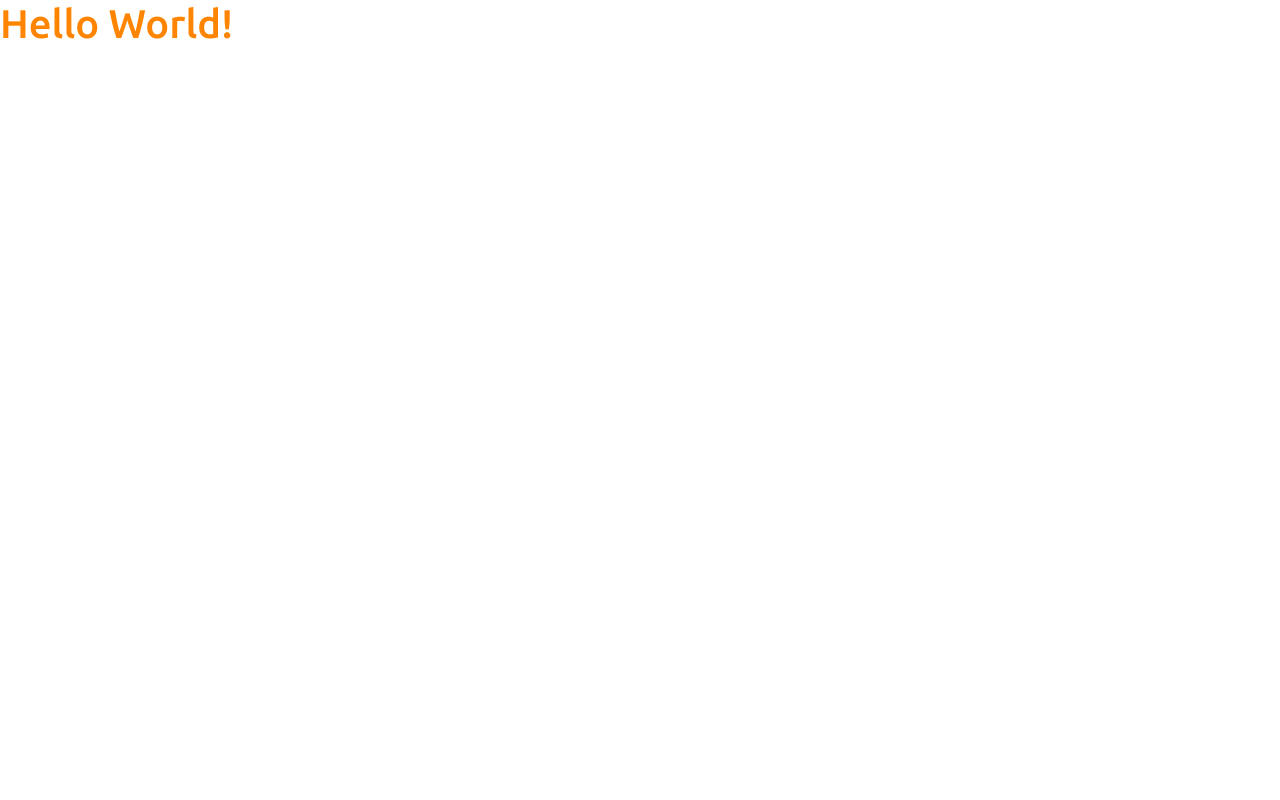
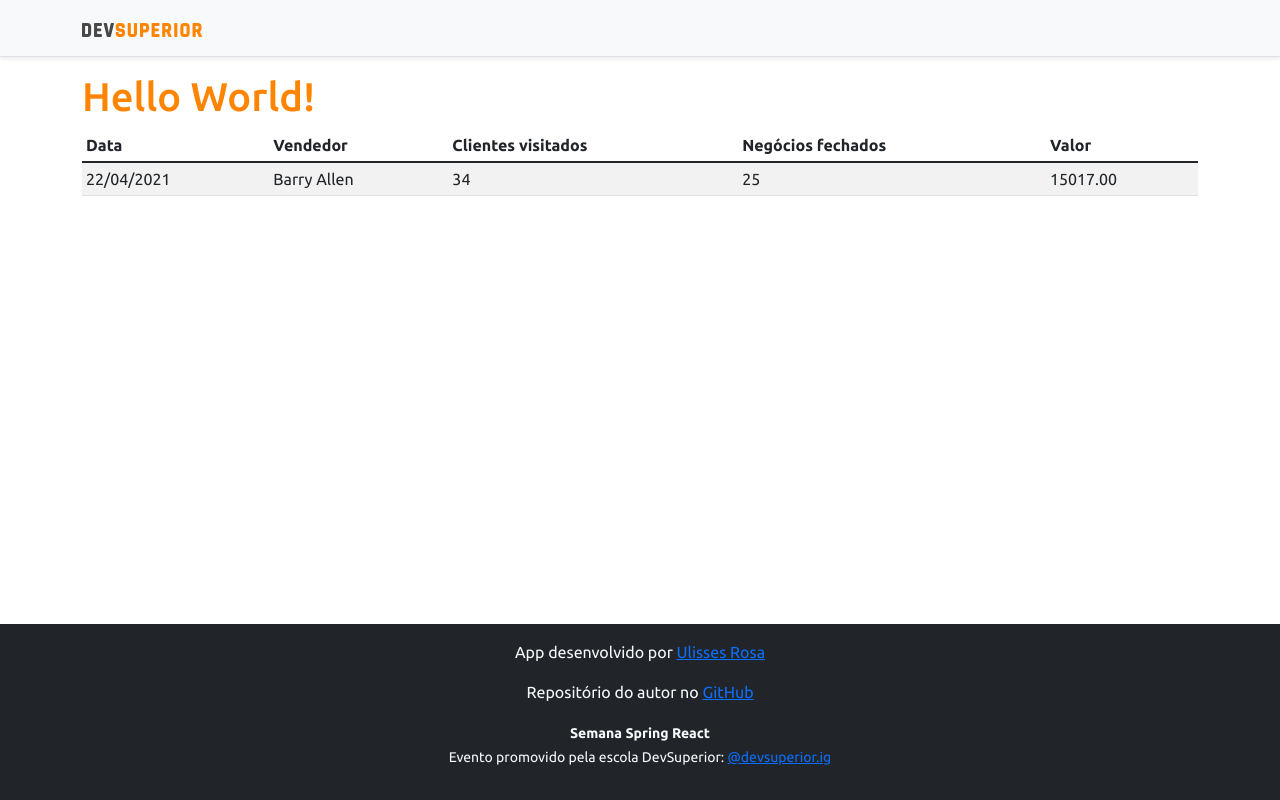
Before and after one commit to UlissesSRosa/Spring-React-SDS4, a React (Create React App) app in the folder frontend/: page / in a window 1280 px wide. Built offline with nearby package versions, Linux system fonts and the light colour scheme.

Commit message:
Basic static components add

```diff
--- a/frontend/src/App.tsx
+++ b/frontend/src/App.tsx
@@ -1,10 +1,18 @@
+import Datatable from 'components/Datatable';
+import Footer from 'components/Footer';
+import NavBar from 'components/NavBar';
 import React from 'react';
 
 function App() {
   return (
-    <div>
-      <h1 className="text-primary">Hello World!</h1>
-    </div>
+    <>
+      <NavBar />
+      <div className="container">
+        <h1 className="text-primary">Hello World!</h1>
+        <Datatable />
+      </div>
+      <Footer />
+    </>
   );
 }
 
--- /dev/null
+++ b/frontend/src/components/Datatable/index.tsx
@@ -0,0 +1,28 @@
+const Datatable = () => {
+    return (
+        <div className="table-responsive">
+            <table className="table table-striped table-sm">
+                <thead>
+                    <tr>
+                        <th>Data</th>
+                        <th>Vendedor</th>
+                        <th>Clientes visitados</th>
+                        <th>Negócios fechados</th>
+                        <th>Valor</th>
+                    </tr>
+                </thead>
+                <tbody>
+                    <tr>
+                        <td>22/04/2021</td>
+                        <td>Barry Allen</td>
+                        <td>34</td>
+                        <td>25</td>
+                        <td>15017.00</td>
+                    </tr>
+                </tbody>
+            </table>
+        </div>
+    );
+}
+
+export default Datatable;
--- /dev/null
+++ b/frontend/src/components/Footer/index.tsx
@@ -0,0 +1,14 @@
+const Footer = () => {
+    return (
+        <footer className="footer mt-auto py-3 bg-dark">
+            <div className="container">
+                <p className="text-light">App desenvolvido por <a href="https://linkedin.com/in/ulisses-rosa/" target="_blank" rel="noreferrer">Ulisses Rosa</a></p>
+                <p className="text-light">Repositório do autor no <a href="https://github.com/UlissesSRosa/Spring-React-SDS4" target="_blank" rel="noreferrer">GitHub</a></p>
+                <p className="text-light"><small><strong>Semana Spring React</strong><br />
+                    Evento promovido pela escola DevSuperior: <a href="https://instagram.com/devsuperior.ig" target="_blank" rel="noreferrer">@devsuperior.ig</a></small></p>
+            </div>
+        </footer>
+    );
+}
+
+export default Footer;
--- /dev/null
+++ b/frontend/src/components/NavBar/index.tsx
@@ -0,0 +1,17 @@
+import ImgDsDark from 'assets/img/ds-dark.svg';
+
+const NavBar = () => {
+    return (
+
+        <div className="d-flex flex-column flex-md-row align-items-center p-3 px-md-4 mb-3 bg-light border-bottom shadow-sm">
+            <div className="container">
+                <nav className="my-2 my-md-0 mr-md-3">
+                    <img src={ImgDsDark} alt="DuelWorld" width="120" />
+                </nav>
+            </div>
+        </div>
+
+    );
+}
+
+export default NavBar;
```
Also changed, not shown: frontend/src/assets/img/ds-dark.svg (added).
